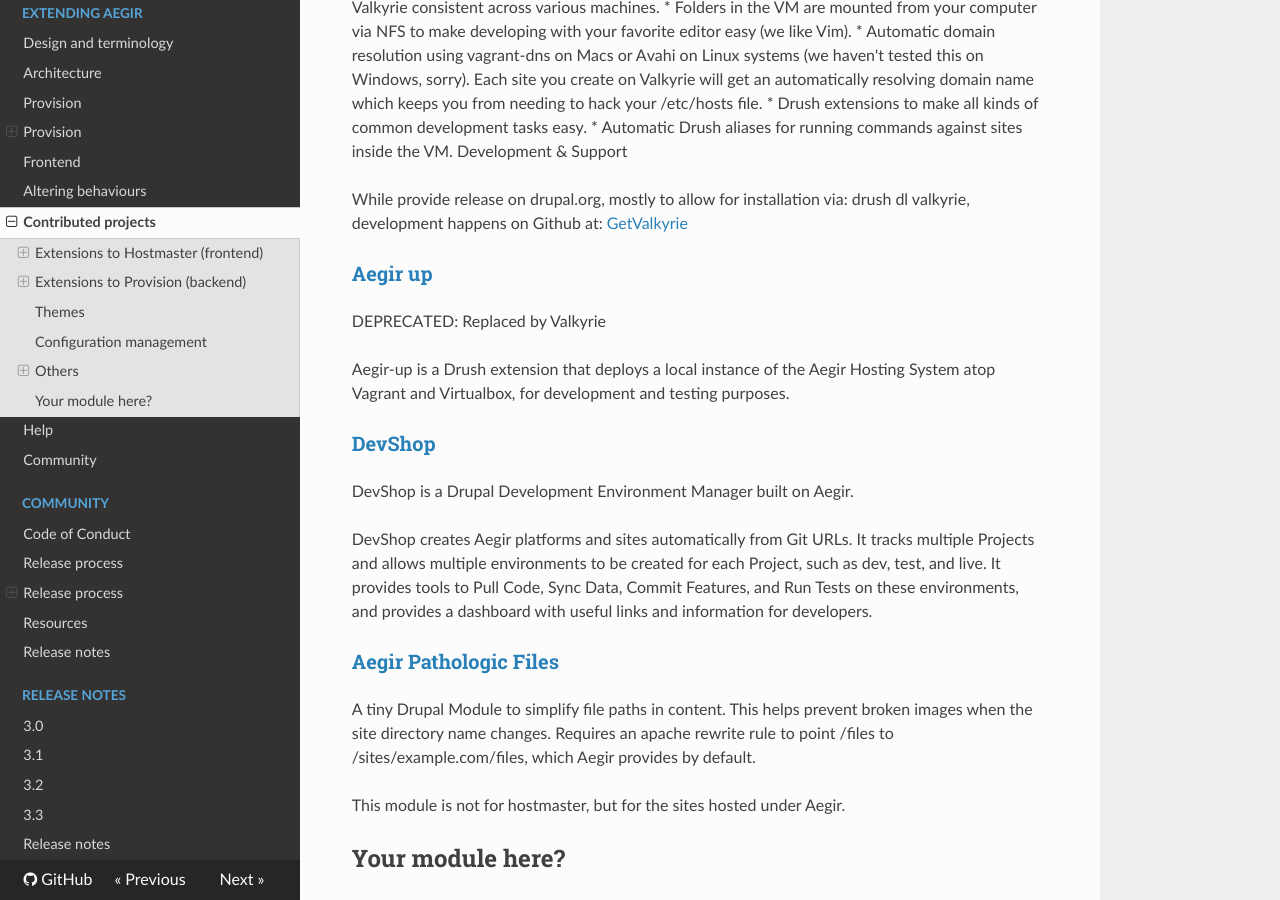
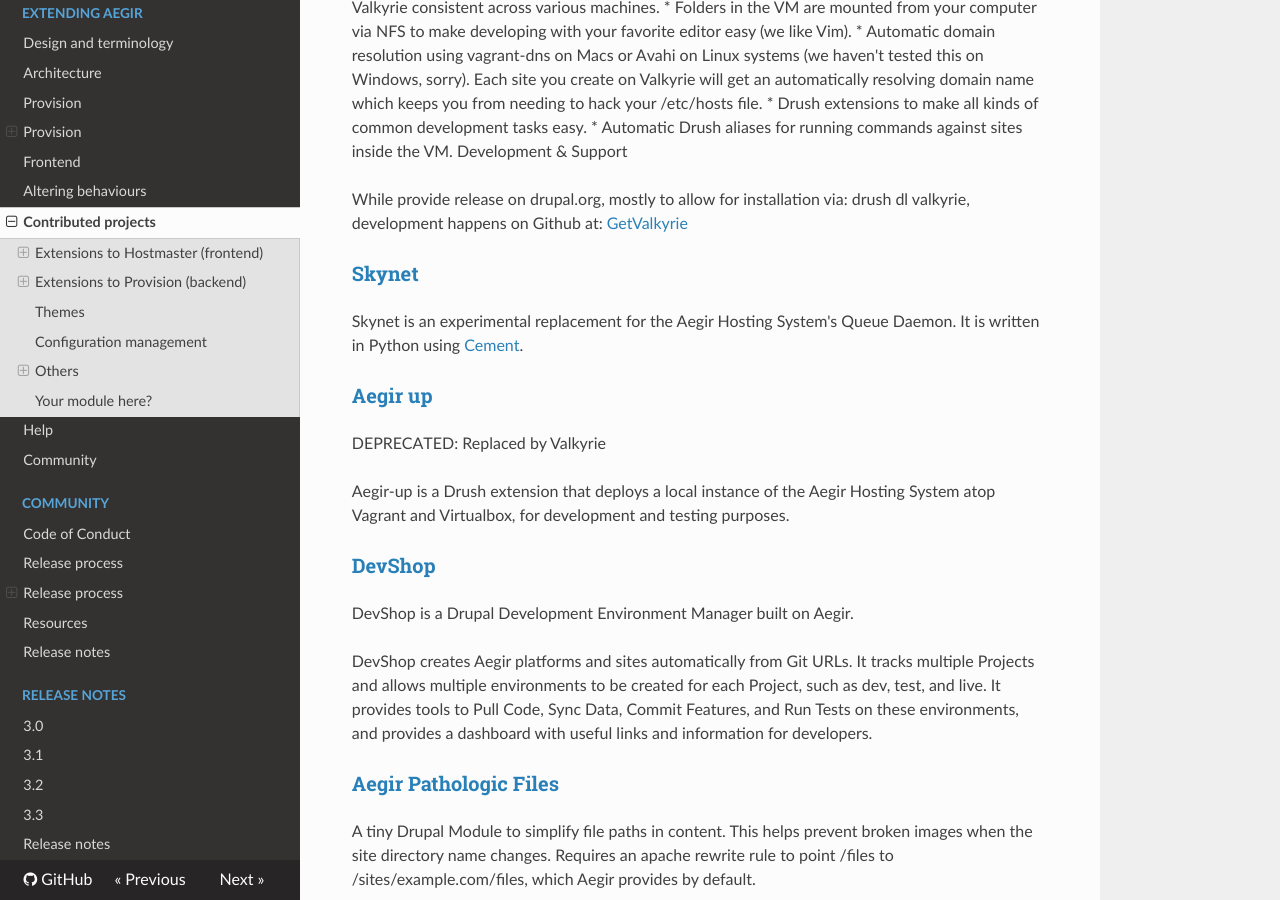
Before and after one commit to aegir-project/documentation, an MkDocs documentation site: the page built from docs/extend/contrib.md, in a window 1280 px wide and 900 px high, scrolled down 2590 px. Built offline with MkDocs 1.6.1, drawn with Linux system fonts in a browser that asks for light colours; nearby versions of some CDN libraries; old or Windows-style settings are respelled for this version of MkDocs.

Commit message:
Link Skynet

```diff
--- a/docs/extend/contrib.md
+++ b/docs/extend/contrib.md
@@ -102,6 +102,12 @@
 
 While provide release on drupal.org, mostly to allow for installation via: drush dl valkyrie, development happens on Github at: [GetValkyrie](https://github.com/GetValkyrie/valkyrie)
 
+
+### [Skynet](https://github.com/PraxisLabs/skynet)
+
+Skynet is an experimental replacement for the Aegir Hosting System's Queue Daemon. It is written in Python using [Cement](http://builtoncement.org).
+
+
 ### [Aegir up](https://www.drupal.org/project/aegir-up)
 
 DEPRECATED: Replaced by Valkyrie
```
